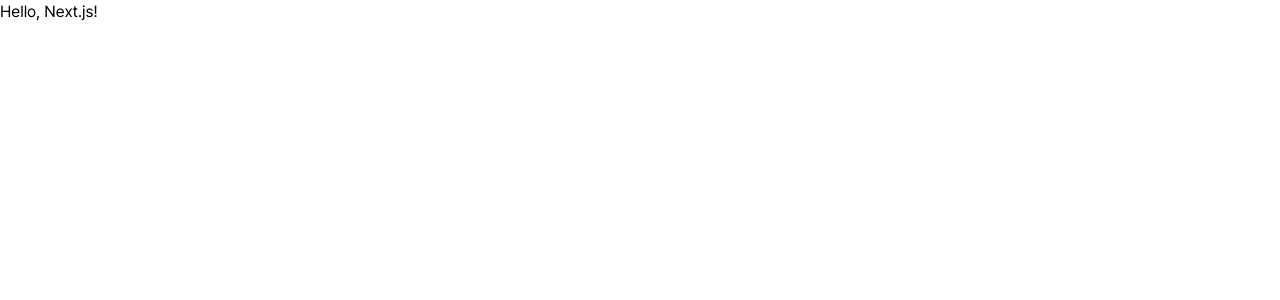
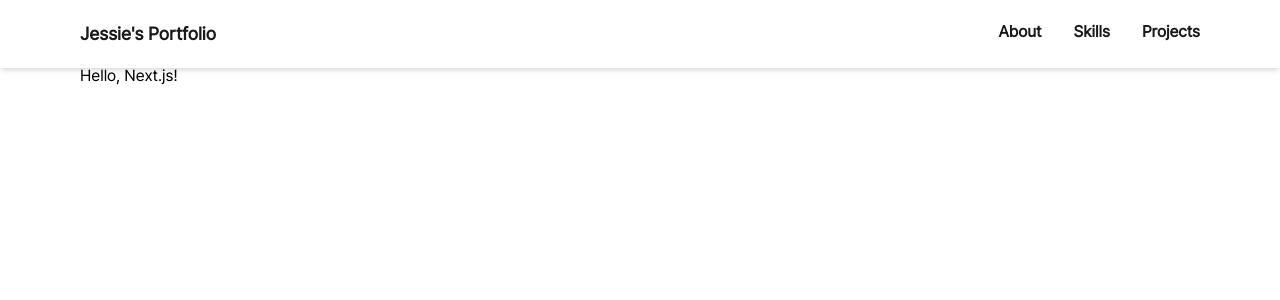
Before and after one commit to Jess-Apr/Portfolio, a Next.js app: page / in a window 1280 px wide. Shown: the top 300 px of the page. Built offline with nearby package versions, Linux system fonts and the light colour scheme.

Commit message:
✨ Feat: 헤더 컴포넌트 추가

```diff
--- a/app/page.tsx
+++ /dev/null
@@ -1,3 +0,0 @@
-export default function Page() {
-    return <h1>Hello, Next.js!</h1>
-}
--- a/app/layout.tsx
+++ b/src/app/layout.tsx
@@ -1,9 +1,13 @@
 import "@styles/global.css"
+import Header from "@components/common/header"
 
 export default function RootLayout({ children }: { children: React.ReactNode }) {
     return (
         <html lang="en">
-            <body>{children}</body>
+            <body>
+                <Header />
+                {children}
+            </body>
         </html>
     )
 }
--- /dev/null
+++ b/src/app/page.tsx
@@ -0,0 +1,7 @@
+export default function Page() {
+    return (
+        <div className="px-20 py-16">
+            <h1>Hello, Next.js!</h1>
+        </div>
+    )
+}
--- /dev/null
+++ b/src/components/common/header.tsx
@@ -0,0 +1,35 @@
+import Link from "next/link"
+
+export default function Header() {
+    return (
+        <nav className="fixed w-full flex justify-between bg-white bg-opacity-80 text-soft-black py-5 px-20 shadow-md">
+            <span className="text-lg font-extrabold cursor-default">Jessie's Portfolio</span>
+            <ul className="flex space-x-8">
+                <li>
+                    <Link
+                        href="/"
+                        className="hover:border-b hover:border-b-soft-black transition-colors duration-200 font-extrabold"
+                    >
+                        About
+                    </Link>
+                </li>
+                <li>
+                    <Link
+                        href="/skills"
+                        className="hover:border-b hover:border-b-soft-black transition-colors duration-200 font-extrabold"
+                    >
+                        Skills
+                    </Link>
+                </li>
+                <li>
+                    <Link
+                        href="/projects"
+                        className="hover:border-b hover:border-b-soft-black transition-colors duration-200 font-extrabold"
+                    >
+                        Projects
+                    </Link>
+                </li>
+            </ul>
+        </nav>
+    )
+}
--- a/tailwind.config.js
+++ b/tailwind.config.js
@@ -1,11 +1,14 @@
 /** @type {import('tailwindcss').Config} */
 module.exports = {
-    content: ["./app/**/*.{js,ts,jsx,tsx}", "./components/**/*.{js,ts,jsx,tsx}"],
+    content: ["./src/app/**/*.{js,ts,jsx,tsx}", "./src/components/**/*.{js,ts,jsx,tsx}"],
     theme: {
         extend: {
             fontFamily: {
                 sans: ["Pretendard"],
             },
+            colors: {
+                "soft-black": "#1A1A1A",
+            },
         },
     },
     plugins: [],
--- a/tsconfig.json
+++ b/tsconfig.json
@@ -20,7 +20,8 @@
         ],
         "baseUrl": ".",
         "paths": {
-            "@styles/*": ["app/styles/*"]
+            "@components/*": ["src/components/*"],
+            "@styles/*": ["src/styles/*"]
         }
     },
     "include": ["next-env.d.ts", ".next/types/**/*.ts", "**/*.ts", "**/*.tsx"],
```
Also changed, not shown: src/styles/global.css (renamed from app/styles/global.css).
